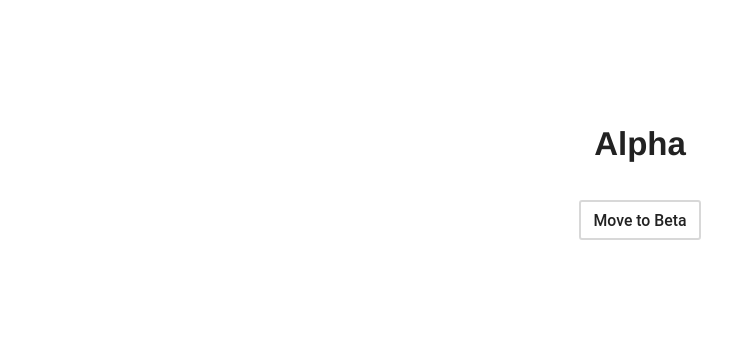
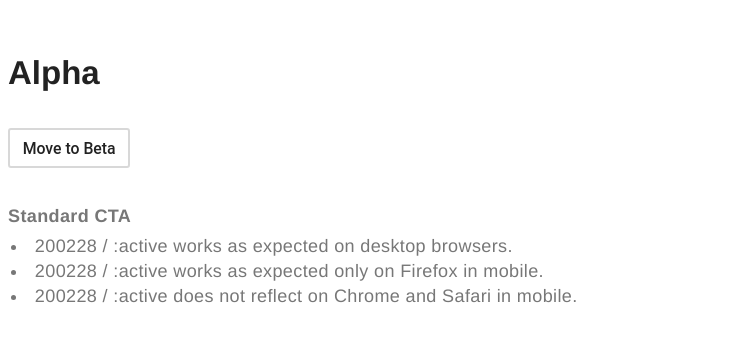
Before and after one commit to Tivo389/200209_TOUCH-UI-UX, a React (Create React App) app: page /anchorEventAlpha in a window 1280 px wide. Shown: the part 219-560 px from the top of the page, without its empty margins (0-756 px from the left). Built offline with nearby package versions, Linux system fonts and the light colour scheme.

Commit message:
200229 Standard CTA stlye updated. Continue by refactoring the commenting code. Should be a component.

```diff
--- a/src/components/AnchorEventAlpha.js
+++ b/src/components/AnchorEventAlpha.js
@@ -3,8 +3,16 @@ import AnchorEventComponent from './AnchorEventComponent';
 
 class AnchorEventAlpha extends Component {
   render() {
+    const standardCopy = [
+      '200228 / :active works as expected on desktop browsers.',
+      '200228 / :active works as expected only on Firefox in mobile.',
+      '200228 / :active does not reflect on Chrome and Safari in mobile.'
+    ];
     return (
-      <AnchorEventComponent name="Alpha" href="Beta"/>
+      <AnchorEventComponent
+        name="Alpha"
+        href="Beta"
+        standardCopy={standardCopy}/>
     );
   }
 }
--- a/src/components/AnchorEventBeta.js
+++ b/src/components/AnchorEventBeta.js
@@ -3,8 +3,16 @@ import AnchorEventComponent from './AnchorEventComponent';
 
 class AnchorEventBeta extends Component {
   render() {
+    const standardCopy = [
+      '200228 / :active works as expected on desktop browsers.',
+      '200228 / :active works as expected only on Firefox in mobile.',
+      '200228 / :active does not reflect on Chrome and Safari in mobile.'
+    ];
     return (
-      <AnchorEventComponent name="Beta" href="Alpha"/>
+      <AnchorEventComponent
+        name="Beta"
+        href="Alpha"
+        standardCopy={standardCopy}/>
     );
   }
 }
--- a/src/components/AnchorEventComponent.js
+++ b/src/components/AnchorEventComponent.js
@@ -2,16 +2,22 @@ import React, { Component } from 'react';
 
 class AnchorEventComponent extends Component {
   render() {
-    const {href, name} = this.props;
+    const {href, name, standardCopy} = this.props;
     return (
       <div className="mainWrapper" style={{ height: window.innerHeight }}>
-        <div className="anchorCTAWrapper">
+        <div className="anchorEventWrapper">
           <h4>{name}</h4>
-          <a
-            className="anchorCTA"
-            href={`/anchorEvent${href}`}>
-              Move to {href}
-          </a>
+          <div className="anchorCTAWrapper">
+            <a className="anchorCTAStandard" href={`/anchorEvent${href}`}>
+                Move to {href}
+            </a>
+            <p>Standard CTA</p>
+            <ul>
+              {standardCopy.map((element, key) => (
+                <li key={key}>{element}</li>
+              ))}
+            </ul>
+          </div>
         </div>
       </div>
     );
--- a/src/css/_font.scss
+++ b/src/css/_font.scss
@@ -73,6 +73,9 @@ a {
     }
   }
 }
+li {
+  font-family: $ffBody;
+}
 .monospace {
   font-family: 'Courier New', monospace;
 }
--- a/src/css/index.css
+++ b/src/css/index.css
@@ -361,6 +361,9 @@ a {
     a.content:hover {
       text-decoration: underline; }
 
+li {
+  font-family: "Helvetica Neue", Helvetica, Arial, sans-serif; }
+
 .monospace {
   font-family: 'Courier New', monospace; }
 
@@ -402,13 +405,13 @@ a {
     .statusContainer .statusElement + .statusElement {
       margin: 0; }
     .statusContainer .statusElement.active {
-      color: #333333; }
+      color: #423F3F; }
     @media (any-pointer: coarse) {
       .statusContainer .statusElement.cssPointerCoarse {
-        color: #333333; } }
+        color: #423F3F; } }
     @media (any-pointer: fine) {
       .statusContainer .statusElement.cssPointerFine {
-        color: #333333; } }
+        color: #423F3F; } }
 
 .deviceEventWrapper {
   width: 100%; }
@@ -435,16 +438,38 @@ a {
   width: 100vw; }
 
 .anchorCTAWrapper {
-  align-items: center;
+  display: flex;
+  flex-direction: column;
+  align-items: flex-start;
+  justify-content: flex-start; }
+
+.anchorEventWrapper {
+  align-items: flex-start;
   display: flex;
   height: 100%;
   justify-content: center;
   width: 100%;
-  flex-direction: column; }
-  .anchorCTAWrapper h4 {
+  flex-direction: column;
+  color: #777777; }
+  .anchorEventWrapper h4 {
     margin: 0 0 1em 0; }
+  .anchorEventWrapper p {
+    color: #777777;
+    margin: 2em 0 0.4em 0;
+    font-size: 1.6rem;
+    letter-spacing: 0.02em;
+    font-weight: bolder; }
+  .anchorEventWrapper ul {
+    list-style-position: inside;
+    padding: 0 0 0 0.25em;
+    margin: 0; }
+    .anchorEventWrapper ul li {
+      margin: 0 0 0.25em 0;
+      font-size: 1.6rem;
+      letter-spacing: 0.02em; }
 
-.anchorCTA {
+.anchorCTAStandard {
+  flex: 0 0 auto;
   background-image: none;
   background: transparent;
   border-radius: 3px;
@@ -456,26 +481,26 @@ a {
   position: relative;
   text-align: center;
   text-decoration: none;
-  transition: all 180ms ease-in-out;
+  transition: background-color 240ms cubic-bezier(0.4, 0.4, 0, 1);
   user-select: none;
   -webkit-tap-highlight-color: transparent; }
-  .anchorCTA:focus {
+  .anchorCTAStandard:focus {
     background: #423F3F;
     color: #FFFFFF; }
-  .anchorCTA:active {
+  .anchorCTAStandard:active {
     transform: translateY(4px);
     background: #423F3F;
     color: #FFFFFF; }
-  .anchorCTA::-moz-focus-inner {
+  .anchorCTAStandard::-moz-focus-inner {
     border: 0; }
   @media (hover: none) {
-    .anchorCTA {
+    .anchorCTAStandard {
       transition: all 60ms ease-in-out; } }
   @media (hover: hover) {
-    .anchorCTA:hover {
+    .anchorCTAStandard:hover {
       background: #423F3F;
       color: #FFFFFF; } }
   @media (min-width: 768px) {
-    .anchorCTA {
+    .anchorCTAStandard {
       font-size: 1.4rem;
       padding: 0.5em 0.8em 0.4em 0.8em; } }
--- a/src/css/index.scss
+++ b/src/css/index.scss
@@ -53,17 +53,42 @@
   }
 }
 .anchorCTAWrapper {
-  align-items: center;
+  display: flex;
+  flex-direction: column;
+  align-items: flex-start;
+  justify-content: flex-start;
+}
+.anchorEventWrapper {
+  align-items: flex-start;
   display: flex;
   height: 100%;
   justify-content: center;
   width: 100%;
   flex-direction: column;
-  h4 {
+  color: $colorGray;
+  & h4 {
     margin: 0 0 1em 0;
   }
+  & p {
+    color: $colorGray;
+    margin: 2em 0 0.4em 0;
+    font-size: 1.6rem;
+    letter-spacing: 0.02em;
+    font-weight: bolder;
+  }
+  & ul {
+    list-style-position: inside;
+    padding: 0 0 0 0.25em;
+    margin: 0;
+    & li {
+      margin: 0 0 0.25em 0;
+      font-size: 1.6rem;
+      letter-spacing: 0.02em;
+    }
+  }
 }
-.anchorCTA {
+.anchorCTAStandard {
+  flex: 0 0 auto;
   background-image: none; // Firefox Negate
   background: transparent;
   border-radius: 3px;
@@ -75,17 +100,17 @@
   position: relative;
   text-align: center;
   text-decoration: none;
-  transition: all 180ms ease-in-out;
+  transition: background-color 240ms cubic-bezier(0.4, 0.4, 0, 1);
   user-select: none;
   -webkit-tap-highlight-color: transparent; // Safari & Chrome Negate
   &:focus {
-    background: #423F3F;
-    color: #FFFFFF;
+    background: $colorDarkGray;
+    color: $colorWhite;
   }
   &:active {
     transform: translateY(4px);
-    background: #423F3F;
-    color: #FFFFFF;
+    background: $colorDarkGray;
+    color: $colorWhite;
   }
   &::-moz-focus-inner {
     border: 0;
@@ -95,8 +120,8 @@
   }
   @include hoverPresent {
     &:hover {
-      background: #423F3F;
-      color: #FFFFFF;
+      background: $colorDarkGray;
+      color: $colorWhite;
     }
   }
   @include tablet {
```
Also changed, not shown: src/css/_variable.scss (+4 -4 lines).
